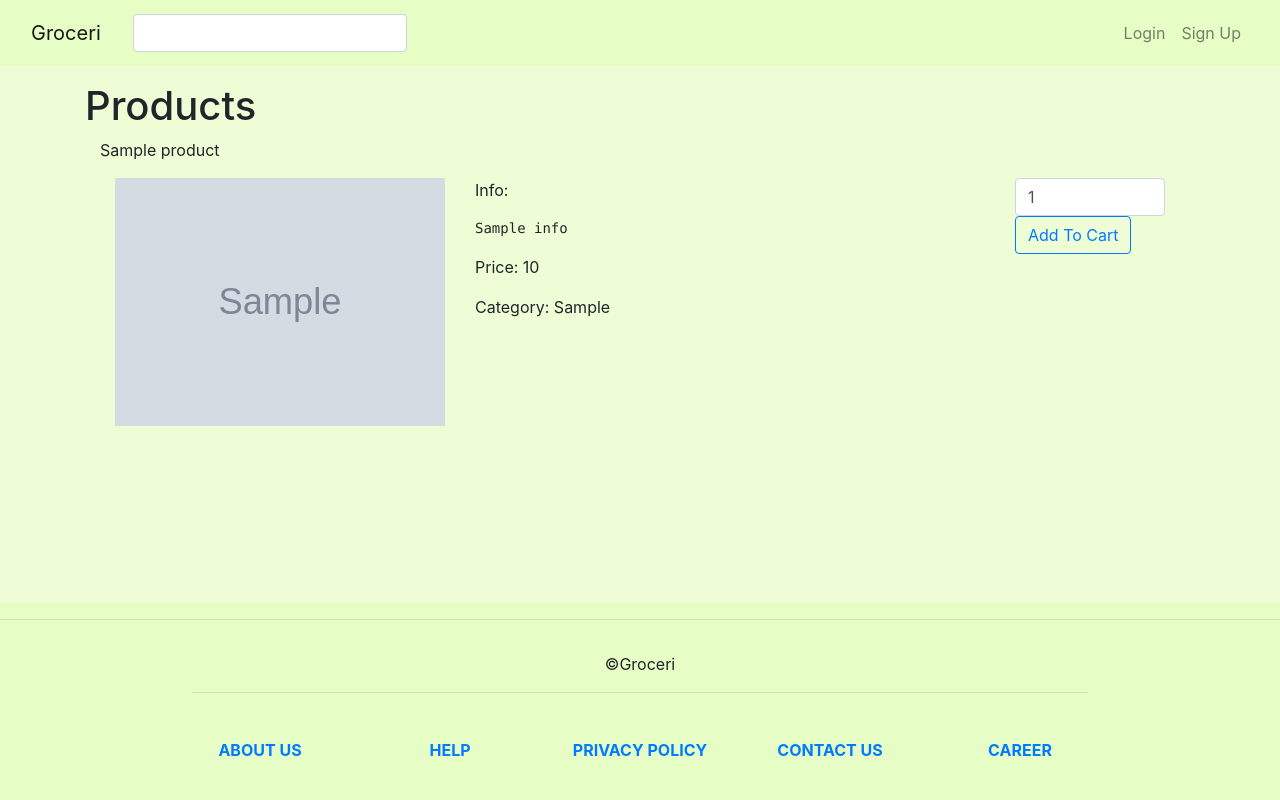
After one commit to maulikchevli/ITA, a Flask app: template project/templates/products.html in a window 1280 px wide. The commit adds this page. Run offline with Flask 2, Linux system fonts and the light colour scheme; the template is opened without the code that fills it: most values are stand-ins (such as "Sample title", 1, 10 or a date in 2020); grey boxes marked "Sample" are stand-in pictures; some libraries are stand-ins or nearby versions.

Commit message:
Add frontend to products list & cart, project

```diff
--- a/project/app.py
+++ b/project/app.py
@@ -40,7 +40,7 @@ def get_products():
 
 	con.close()
 
-	return jsonify(products)
+	return render_template('products.html',products=products)
 
 @app.route('/product/<pid>')
 def product_info(pid):
@@ -80,12 +80,11 @@ def search():
 
 	return jsonify(result)
 
-@app.route('/cart/add')
+@app.route('/cart/add', methods=["GET","POST"])
 def add_to_cart():
-	username = request.args["username"]
-	pid = request.args["pid"]
-	quantity = int(request.args["quantity"])
-	price = request.args["price"]
+	username = session["username"]
+	pid = request.form["pid"]
+	quantity = int(request.form["quantity"])
 
 	con = sql.connect('groceri.db')
 	con.row_factory = dict_factory
@@ -95,11 +94,9 @@ def add_to_cart():
 	entry = entry.fetchone()
 
 	if entry is None:
-		con.execute('insert into cart (username,pid,quantity,price) values (?,?,?,?)',(username, pid,quantity, price))
+		con.execute('insert into cart (username,pid,quantity) values (?,?,?)',(username, pid,quantity ))
 		pass
 	else:
-		print(quantity)
-		print(entry["quantity"])
 		quantity += entry["quantity"]
 		con.execute('update cart set quantity=? where username=? and pid=?',(quantity,username,pid))
 
@@ -118,12 +115,13 @@ def show_cart():
 	con.row_factory = dict_factory
 	cur = con.cursor()
 
-	items = con.execute('select * from cart where username=?',(username,))
-	items = items.fetchall();
+	products = con.execute('select * from cart,products where username=? and cart.pid=products.pid',(username,))
+	products = products.fetchall();
 
 	con.close()
+	print(products)
 
-	return jsonify(items)
+	return render_template('cart.html',products=products)
 
 @app.route('/login', methods = ['POST', 'GET'])
 def login():
--- a/project/schemas/cart.sql
+++ b/project/schemas/cart.sql
@@ -2,6 +2,5 @@ create table cart (
 	c_id integer primary key autoincrement,
 	username text not null,
 	pid integer not null,
-	quantity integer not null,
-	price float not null
+	quantity integer not null
 );
--- a/project/templates/mainHeader.html
+++ b/project/templates/mainHeader.html
@@ -2,6 +2,10 @@
 	<div class="navbar-brand">
 		<a class="navbar-brand" href="{{ url_for('index') }}">Groceri</a>
 	</div>
+
+	<form class="form-inline" action="{{ url_for('search') }}" method="get">
+		<input class="form-control" required name="q">
+	</form>
 
 	<button class="navbar-toggler" type="button" data-toggle="collapse" data-target="#navbarSupportedContent" aria-controls="navbarSupportedContent" aria-expanded="false" aria-label="Toggle navigation">
 		<span class="navbar-toggler-icon"></span>
@@ -19,6 +23,7 @@
 					<a class="btn btn-outline-info nav-link dropdown-toggle dropdown-toggle-split" data-toggle="dropdown" aria-haspopup="true" aria-expanded="false"><span class="sr-only">Toggle Dropdown</span></a>
 
 				<div class="dropdown-menu dropdown-menu-right" aria-labelledby="navbarDropdown">
+					<a class="dropdown-item" href="{{ url_for('show_cart') }}">Show Cart</a>
 					<a class="dropdown-item" href="">Notification Log</a>
 					<div class="dropdown-divider"></div>
 					<a class="dropdown-item" href="{{ url_for('logout') }}">Log Out</a>
--- /dev/null
+++ b/project/templates/products.html
@@ -0,0 +1,43 @@
+{% extends "base.html" %}
+
+{% block title %}Products{% endblock %}
+
+{% block css %}{% endblock %}
+
+{% block header %}
+{% endblock %}
+
+{% block main %}
+	<h1>Products</h1>
+
+	<div class="container">
+		{% for product in products %}
+		<div class="container">
+			<div class="row">
+				<p>{{ product["name"] }}</p>
+			</div>
+			<div class="row">
+				<img class="col-sm-4" src="{{ url_for('static', filename=product['img_path']) }}">
+				<div class="col-sm-6">
+					<p>Info: <pre>{{ product["info"] }}</pre></p>
+					<p>Price: {{ product["price"] }}</p>
+					<p>Category: {{ product["p_type"] }}</p>
+				</div>
+
+				<div class="col-sm-2">
+					<form method="post" action="{{ url_for('add_to_cart') }}">
+						<input type="number" class="form-control" name="quantity" value="1">
+						<input style="display:none" name="price" value="{{ product['price'] }}">
+						<input style="display:none" name="pid" value="{{ product['pid'] }}">
+						<button type="submit" class="btn btn-outline-primary">Add To Cart</button>
+					</form>
+				</div>
+			</div>
+		</div>
+		{% endfor %}
+	</div>
+
+{% endblock %}
+
+{% block footer %}
+{% endblock %}
```
Also changed, not shown: project/templates/cart.html (added, +38 -0 lines), project/groceri.db.
